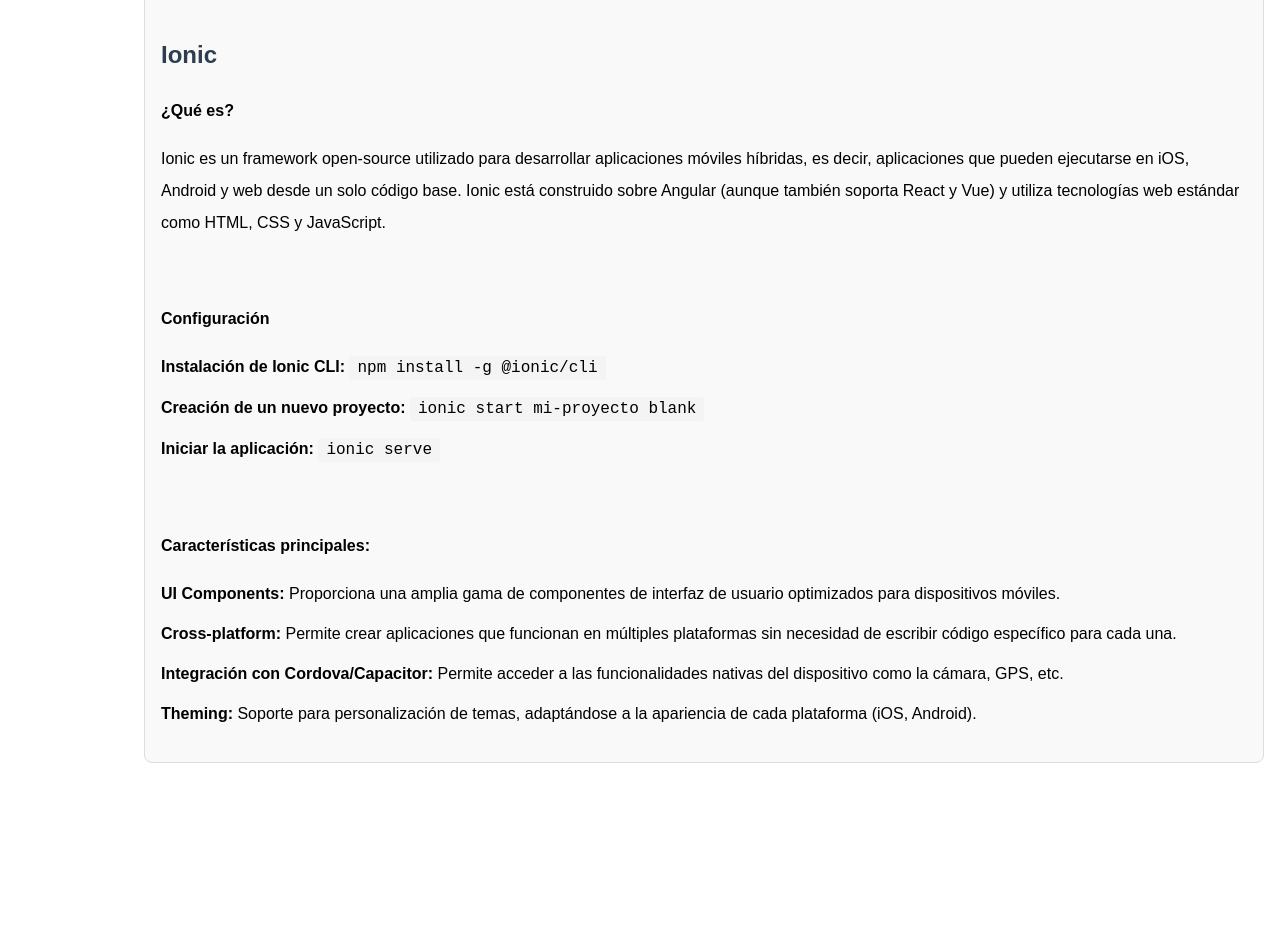
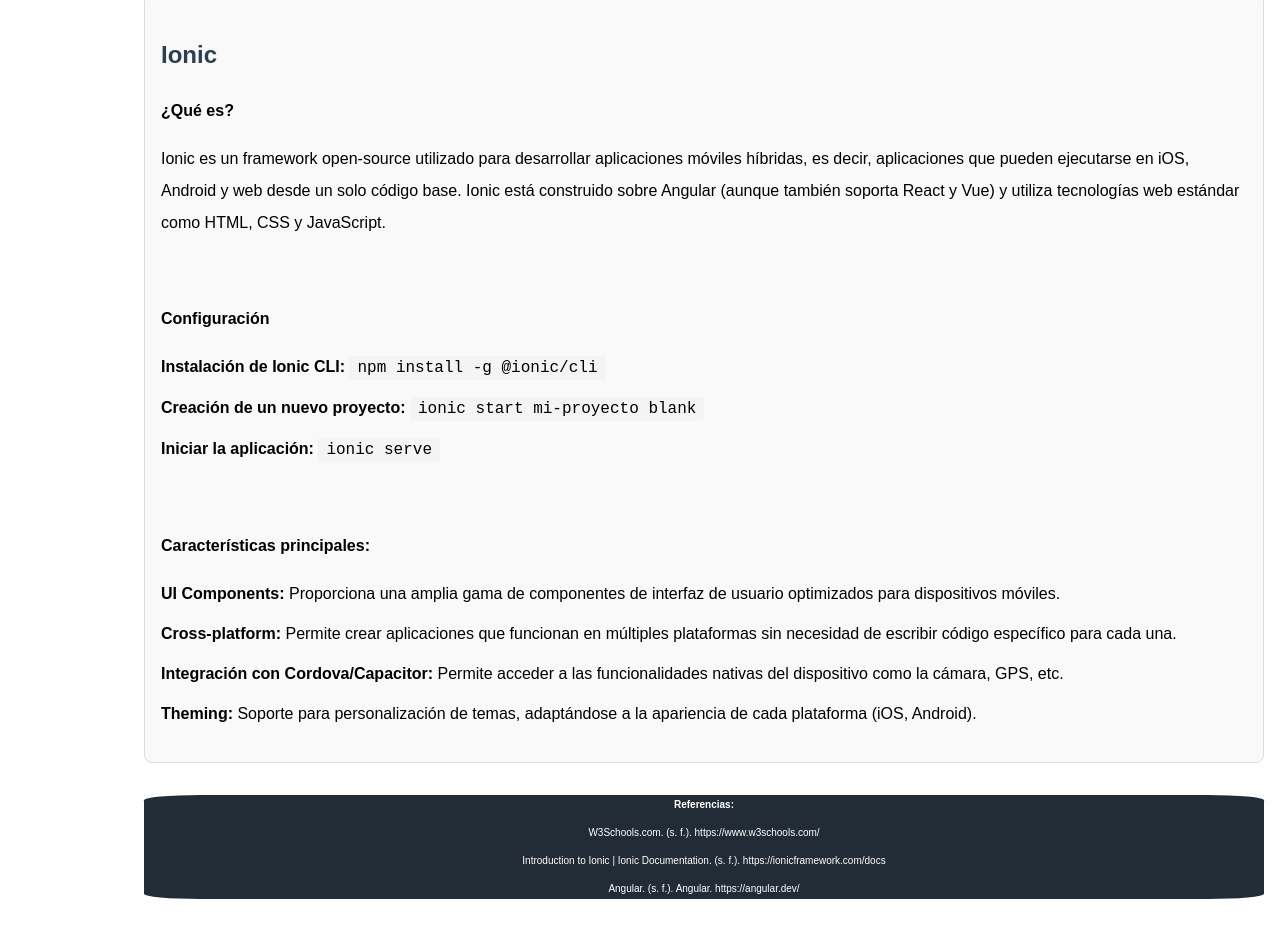
Before and after one commit to RinconAura/Taller_Web, a plain HTML site: page index.html in a window 1280 px wide. Shown: the part 5482-6407 px from the top of the page. Before the commit the page ends 6293 px from the top, so only its background shows below. Drawn offline with Linux system fonts and the light colour scheme.

Commit message:
Referencias

```diff
--- a/index.html
+++ b/index.html
@@ -209,7 +209,11 @@
                 </ul>
             </section>
             <footer>
-
+                <ul><li> <strong>Referencias:</strong> </li>
+                    <li>W3Schools.com. (s. f.). https://www.w3schools.com/</li>
+                    <li>Introduction to Ionic | Ionic Documentation. (s. f.). https://ionicframework.com/docs</li>
+                    <li>Angular. (s. f.). Angular. https://angular.dev/</li>
+                </ul>
             </footer>
         </main>
     </body>
--- a/style.css
+++ b/style.css
@@ -90,6 +90,13 @@ code {
     padding: 0.2rem 0.5rem;
     border-radius: 3px;
 }
+footer{
+    text-align: center;
+    background-color: #222c36;
+    color: white;
+    border-radius: 5%;
+    font-size: 10px;
+}
 
 
 /* Media Query para tabletas (min 650px y max 960px) */
```
